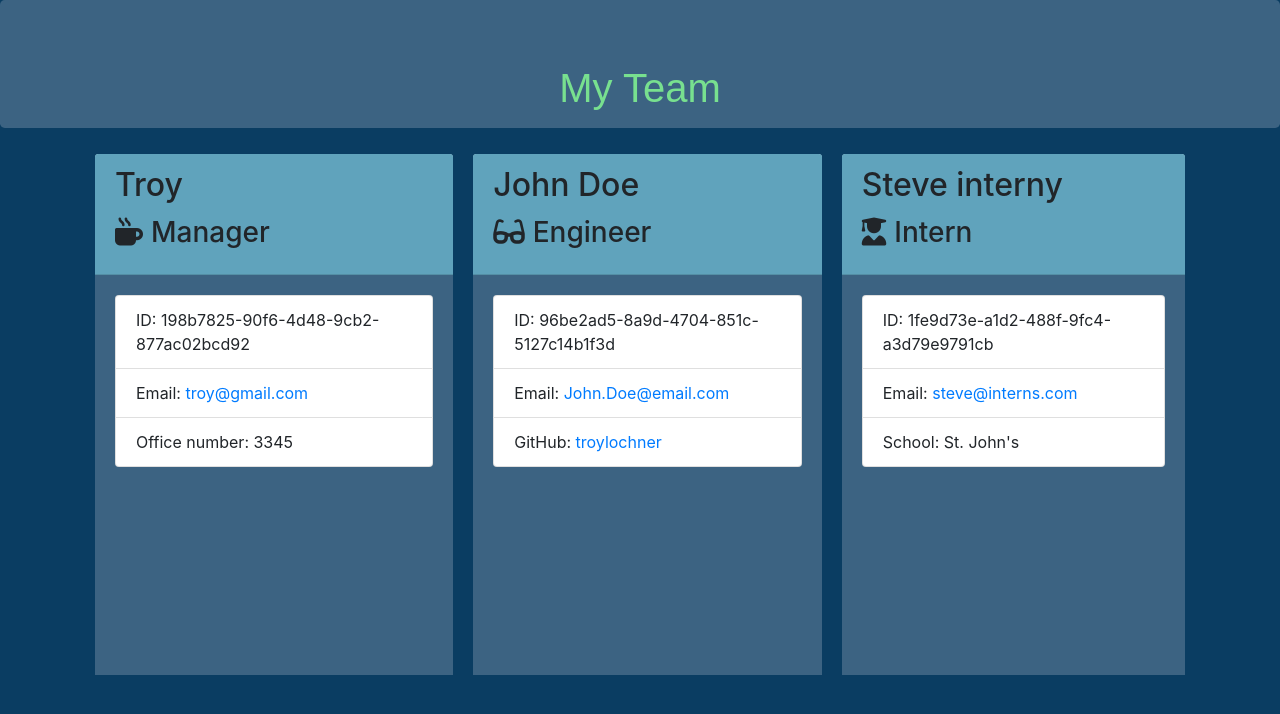
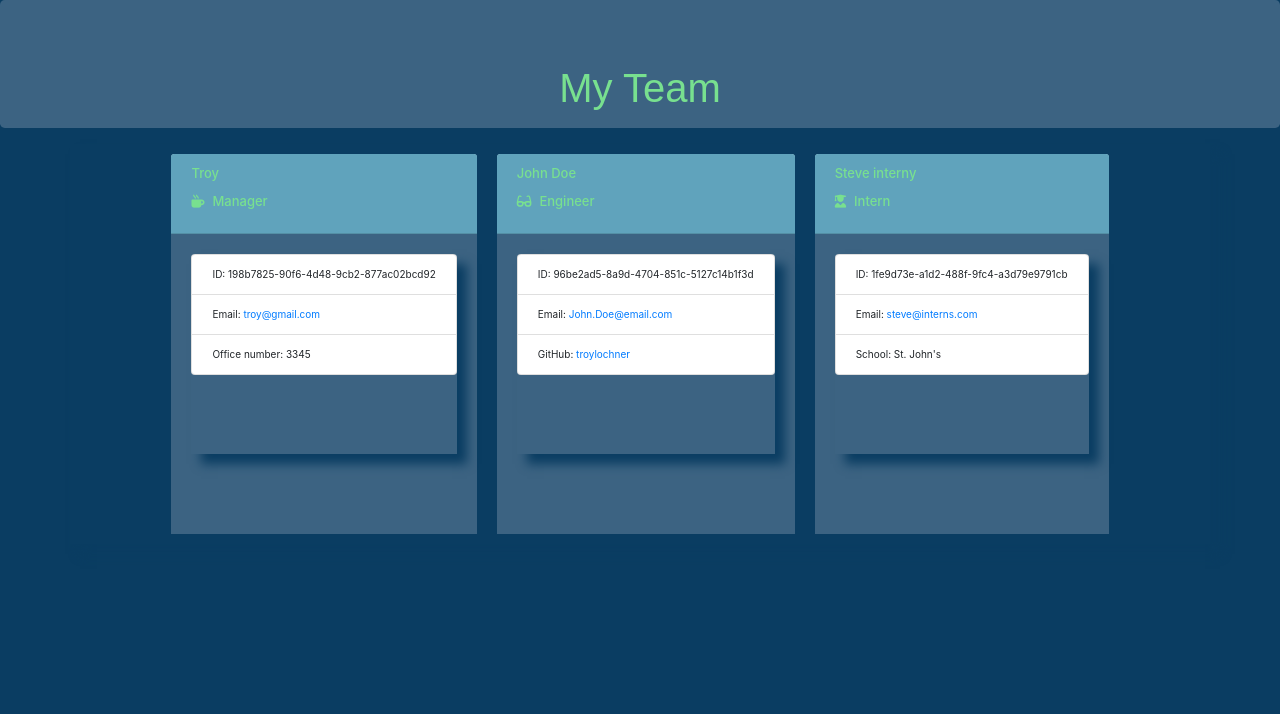
Before and after one commit to troylochner/employee-summary, a website: page output/team.html in a window 1280 px wide. Drawn offline with nearby package versions, Linux system fonts and the light colour scheme.

Commit message:
updated style

```diff
--- a/output/style.css
+++ b/output/style.css
@@ -7,27 +7,38 @@ body {
     color: #78e08f;
     font-family: Arial, Helvetica, sans-serif;
     height: 100px;
+
 }
 
 .card {
     margin: 10px;
     border: 0px;
 
+
+}
+
+.team-area{
+    box-shadow: 10px 10px 10px #0a3d62;
 }
 
 .card-header {
     background-color: #60a3bc;
-    font-size: 10.5vw;
+}
+
+.card-title{
+    font-size: small;
+    color: #78e08f;
+
 
 }
-
 .card-body {
     background-color: #3c6382;
-    min-height: 400px;
+    height: 300px;
 
 }
 
 .list-group {
-    height: inherit;
-    min-height: 350px;
+    font-size: x-small;
+    height: 200px;
+    box-shadow: 10px 10px 10px #0a3d62;
 }
```
